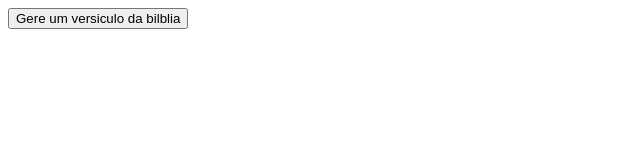
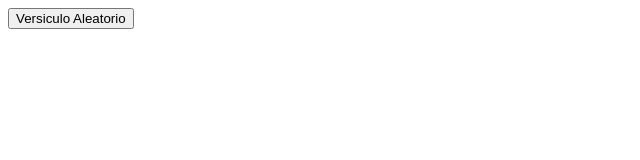
Before and after one commit to EduardoBach/Biblia_Online, a plain HTML site: page biblia/index.html in a window 1280 px wide. Shown: the whole page, without its empty margins (0-640 px from the left). Drawn offline with Linux system fonts and the light colour scheme.

Commit message:
inputname

```diff
--- a/biblia/index.html
+++ b/biblia/index.html
@@ -8,7 +8,7 @@
 </head>
 <body>
 
-    <input onclick="pesquisar()" id="pesquisar" type="submit" value="Gere um versiculo da bilblia">
+    <input onclick="pesquisar()" id="pesquisar" type="submit" value="Versiculo Aleatorio">
     <h2 id="biblia"></h2>
     <h3 id="sigla"></h3>
     <h3 id="numberCap"></h3>
```
